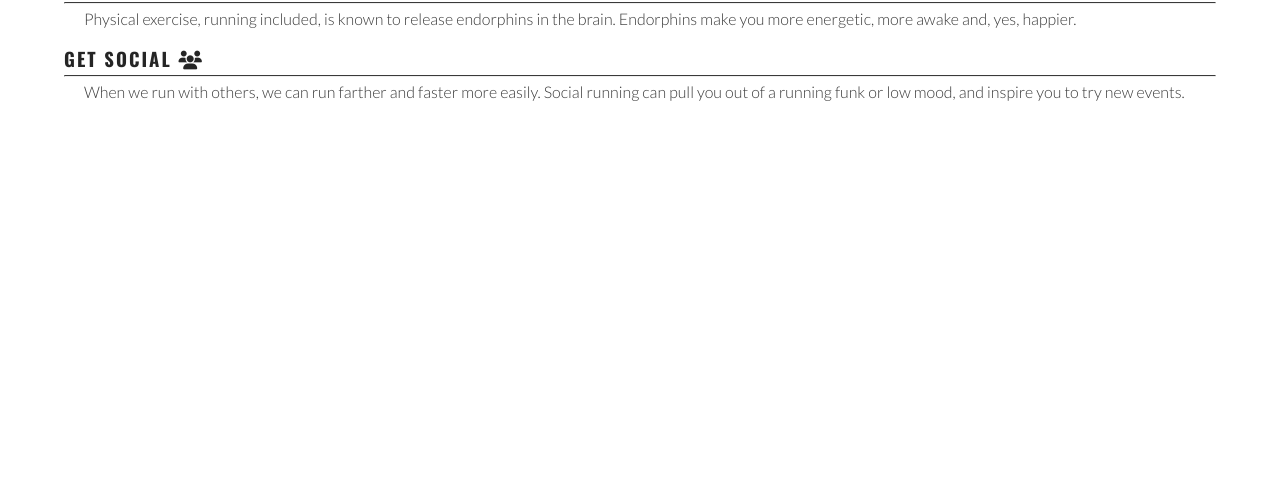
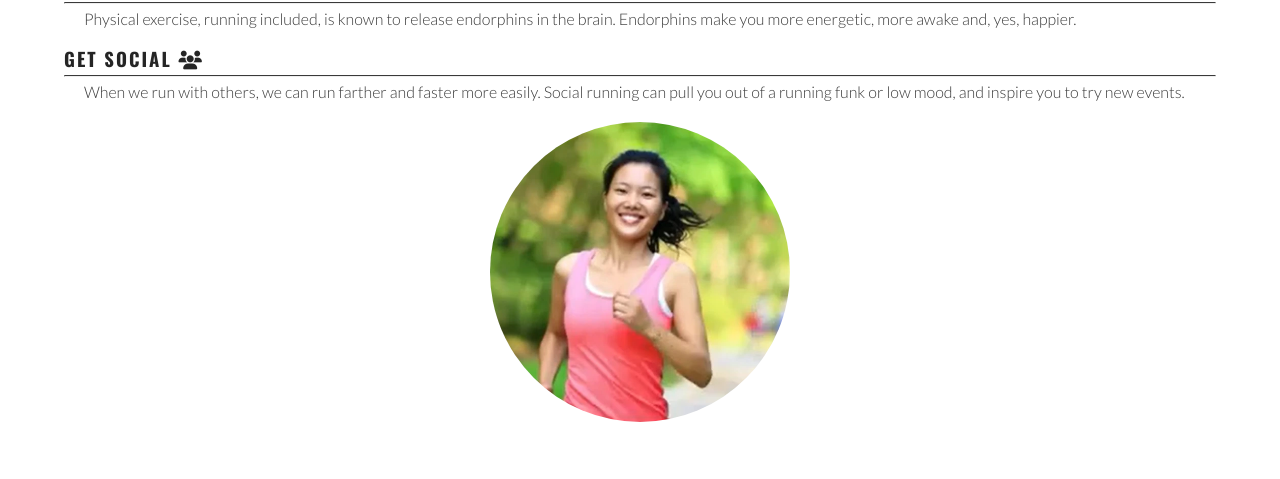
Before and after one commit to Benjamin-Walsh/repository1, a plain HTML site: page index.html in a window 1280 px wide. Shown: the part 954-1433 px from the top of the page. Drawn offline with nearby package versions, Linux system fonts and the light colour scheme.

Commit message:
adjust properties of circular image

```diff
--- a/assets/css/style.css
+++ b/assets/css/style.css
@@ -209,8 +209,18 @@ hr {
 }
 
 #circle-cover-bg {
-    background: src="../../images/reasons-image.webp" no-repeat center center/cover;
+    background: url(../images/reasons-image.webp) no-repeat top center / cover;
     width: 90vw;
     height: 90vw;
-    margin: 20px;
+    margin-bottom: 20px;
+    /*Makes image circular*/
+    border-radius: 50%;
+    max-width: 300px;
+    max-height: 300px;
 }
+
+#benefits-image {
+    display: flex;
+    align-items: center;
+    justify-content: center;
+}
```
